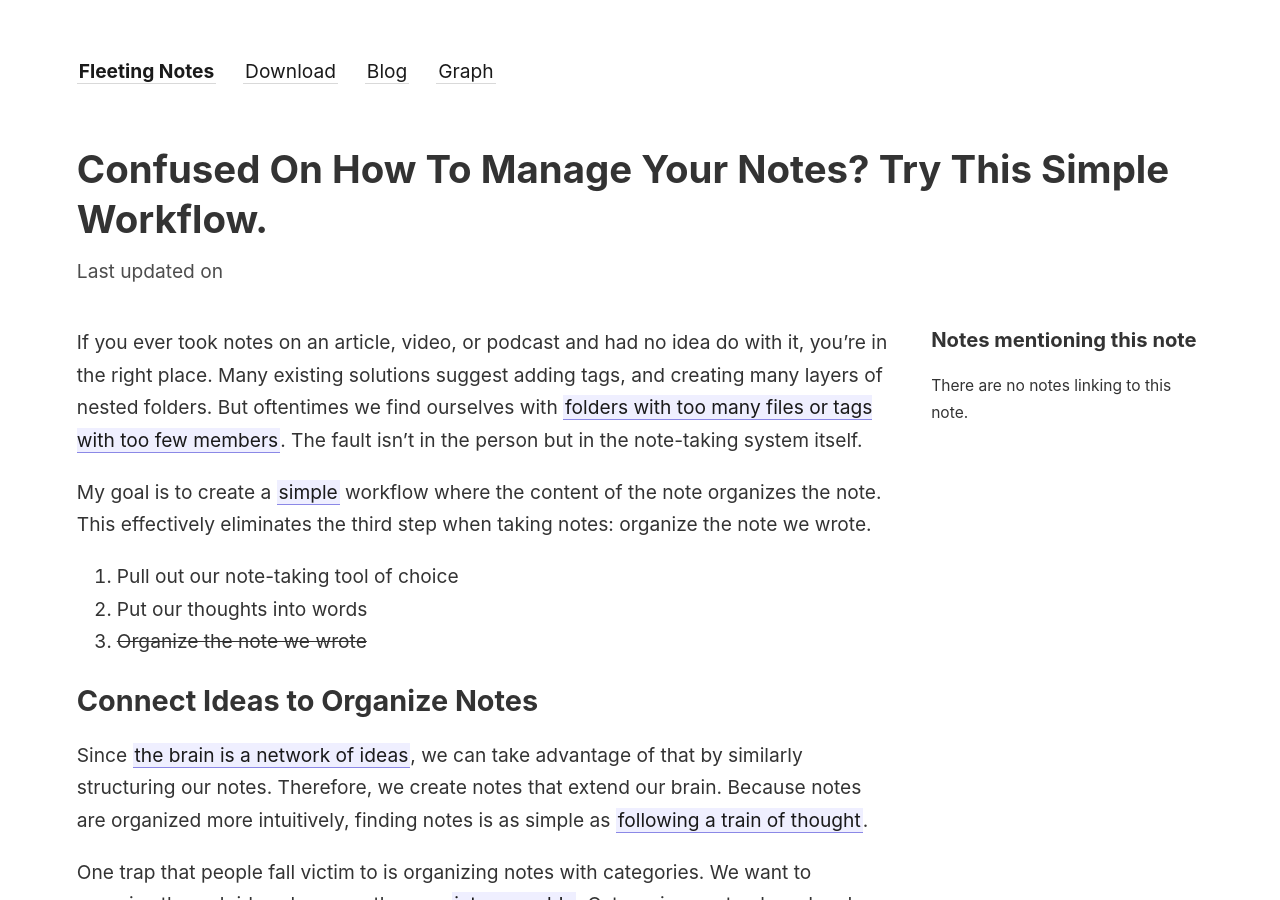
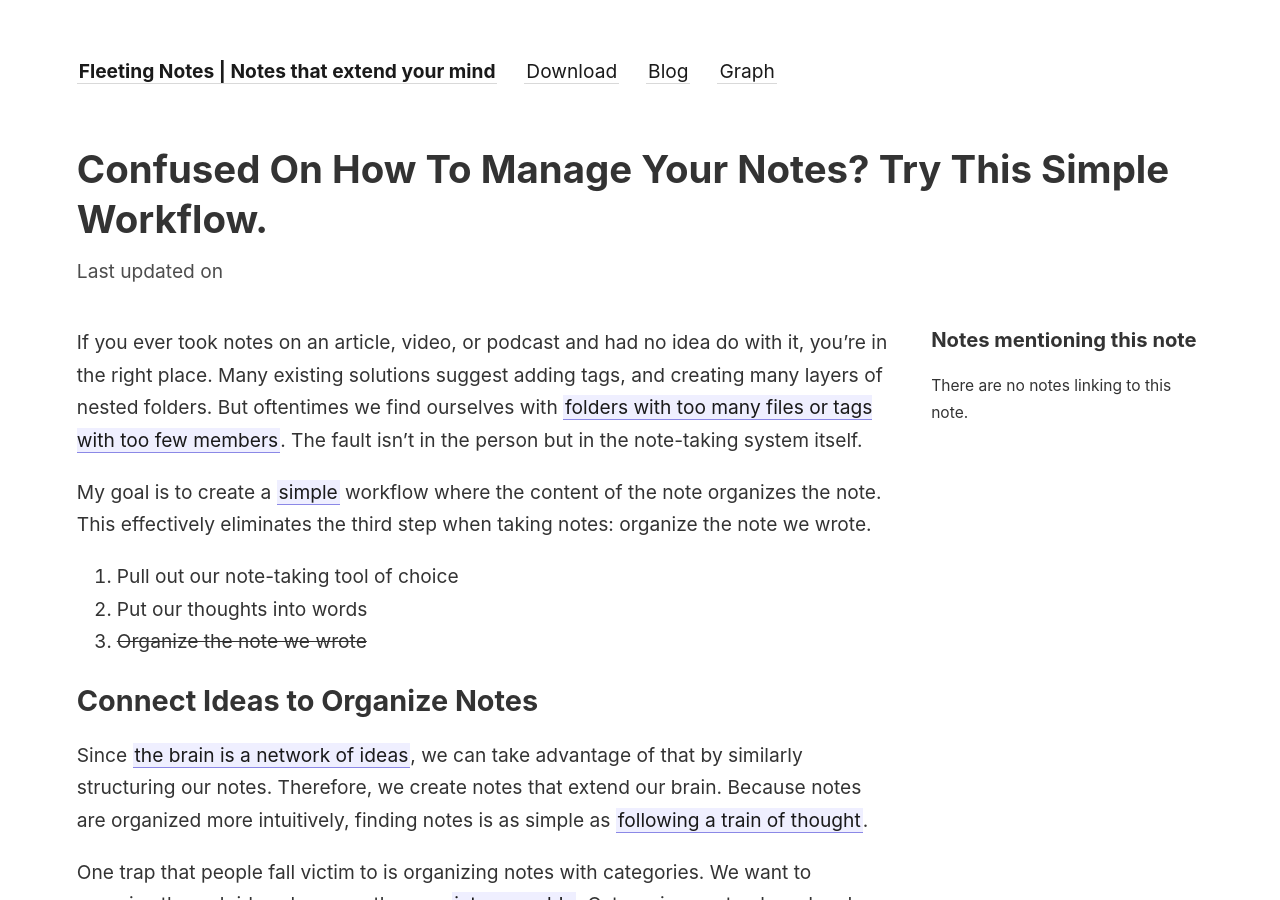
Before and after one commit to fleetingnotes/fleeting-notes-jekyll, a Jekyll site: the page built from _notes/posts/2022-04-05-manage-notes-with-a-simple-workflow.md, in a window 1280 px wide and 900 px high. Built offline with Jekyll 4.4.1, drawn with Linux system fonts in a browser that asks for light colours.

Commit message:
update seo

```diff
--- a/_config.yml
+++ b/_config.yml
@@ -7,9 +7,9 @@ exclude: ["_includes/notes_graph.json"]
 # Settings
 baseurl: "" # the subpath of your site, e.g. /blog
 # url: "https://fleetingnotes.app" # the base hostname & protocol for your site, e.g. http://example.com
-title: Fleeting Notes
+title: Fleeting Notes | Notes that extend your mind
 tagline: Create notes that extend your brain
-description: Create notes that functions in a similar vein to the brain—-through the connection of ideas.
+description:  Fleeting Notes helps you create notes that functions in a similar vein to the brain—through the connection of ideas.
 logo: /assets/favicon.png
 heading: Fleeting Notes # Change this
 author:
--- a/_includes/head.html
+++ b/_includes/head.html
@@ -4,10 +4,6 @@
   <link rel="canonical" href="{{ site.url }}{{ page.url }}" />
 
   <meta name="viewport" content="width=device-width, initial-scale=1.0">
-
-  <meta name="description" content="{% if page.excerpt %}{{ page.excerpt | strip_html | strip_newlines | truncate: 160 }}{% else %}{{ site.title }}{% endif %}">
-
-  <meta property="og:site_name" content="{{ site.title }}">
 
   <link rel="icon" href="/assets/favicon.png" type="image/png" sizes="16x16" />
 
```
Also changed, not shown: _notes/posts/2022-04-05-manage-notes-with-a-simple-workflow.md (+1 -0 lines).
